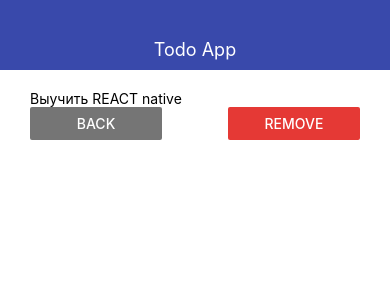
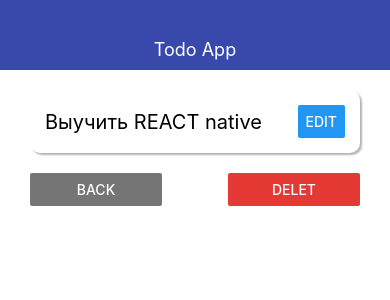
Before and after one commit to GennadiiLazovskii/mobileToDo, a React Native app: screen / in a window 390 px wide. Shown: the top 300 px of the page. Built offline with nearby package versions, Linux system fonts and the light colour scheme.

Commit message:
Add alert message

```diff
--- a/App.js
+++ b/App.js
@@ -1,13 +1,13 @@
 import React, { useState } from "react";
-import { StyleSheet, View } from "react-native";
+import { StyleSheet, View , Alert} from "react-native";
 import Navbar from "./src/components/Navbar/Navbar";
 import MainScreen from "./src/screens/MainScreen";
 import TodoScreen from "./src/screens/TodoScreen";
 
 export default function App() {
-  const [todoId, setTodoId] = useState('1');
+  const [todoId, setTodoId] = useState("1");
   const [todos, setTodos] = useState([
-    {id: '1', title: 'Выучить REACT native'}
+    { id: "1", title: "Выучить REACT native" },
   ]);
 
   const addTodo = (title) => {
@@ -21,7 +21,29 @@ export default function App() {
   };
 
   const removeTodo = (id) => {
-    setTodos((prev) => prev.filter((todo) => todo.id !== id));
+    const todo = todos.find((t) => t.id === id);
+
+    Alert.alert(
+      "Deleting an element",
+      `Are you sure you want to delete "${todo.title}"?`,
+      [
+        {
+          text: "Cancel",
+          style: "cancel",
+        },
+        {
+          text: "Delete",
+          style: "destructive",
+          onPress: () => {
+            setTodoId(null)
+            setTodos((prev) => prev.filter((todo) => todo.id !== id))
+          }
+        },
+      ],
+      {
+        cancelable: false,
+      }
+    );
   };
 
   let content = (
@@ -34,8 +56,8 @@ export default function App() {
   );
 
   if (todoId) {
-    const selctedTodo = todos.find(todo => todo.id === todoId)
-    content = <TodoScreen goBack={() => setTodoId(null)} todo={selctedTodo} />;
+    const selctedTodo = todos.find((todo) => todo.id === todoId);
+    content = <TodoScreen onRemove={removeTodo} goBack={() => setTodoId(null)} todo={selctedTodo} />;
   }
 
   return (
--- /dev/null
+++ b/src/components/ui/AppCard.js
@@ -0,0 +1,28 @@
+import {StyleSheet, View} from 'react-native'
+
+const AppCard = (props) => {
+    return (
+        <View style={ {...styles.default, ...props.style} }>
+            {props.children}
+        </View>
+    )
+}
+
+const styles = StyleSheet.create({
+    default: {
+        padding: 20,
+        borderRadius: 10,
+        flexDirection: 'row',
+        justifyContent: 'space-between',
+        alignItems: 'center',
+        shadowColor: '#000',
+        shadowRadius: 2,
+        shadowOpacity: 0.3,
+        shadowOffset: {width: 2, height: 2},
+        elevation: 8,
+        backgroundColor: '#fff',
+
+    }
+})
+
+export default AppCard;
--- a/src/screens/TodoScreen.js
+++ b/src/screens/TodoScreen.js
@@ -1,19 +1,23 @@
 import { StyleSheet, View, Text, Button } from "react-native";
+import AppCard from "../components/ui/AppCard";
 import THEME from '../theme';
 
-const TodoScreen = ({ goBack, todo }) => {
+const TodoScreen = ({ goBack, todo, onRemove }) => {
     return (
         <View>
-            <Text>{todo.title}</Text>
+            <AppCard style={styles.card}>
+                <Text style={styles.title}>{todo.title}</Text>
+                <Button title='Edit'/>
+            </AppCard>
             <View style={styles.buttons}>
                 <View style={styles.button}>
                     <Button title="Back" color={THEME.GREY_COLOR} onPress={goBack} />
                 </View>
                 <View style={styles.button}>
                     <Button
-                        title="Remove"
+                        title="Delet"
                         color={THEME.DANGER_COLOR}
-                        onPress={() => console.log("To remove")}
+                        onPress={() => onRemove(todo.id)}
                     />
                 </View>
             </View>
@@ -26,8 +30,15 @@ const styles = StyleSheet.create({
         flexDirection: 'row',
         justifyContent: 'space-between',
     },
+    card: {
+        marginBottom: 20,
+        padding: 15,
+    },
     button: {
         width: '40%'
+    },
+    title: {
+        fontSize: 20,
     }
 });
 
```
